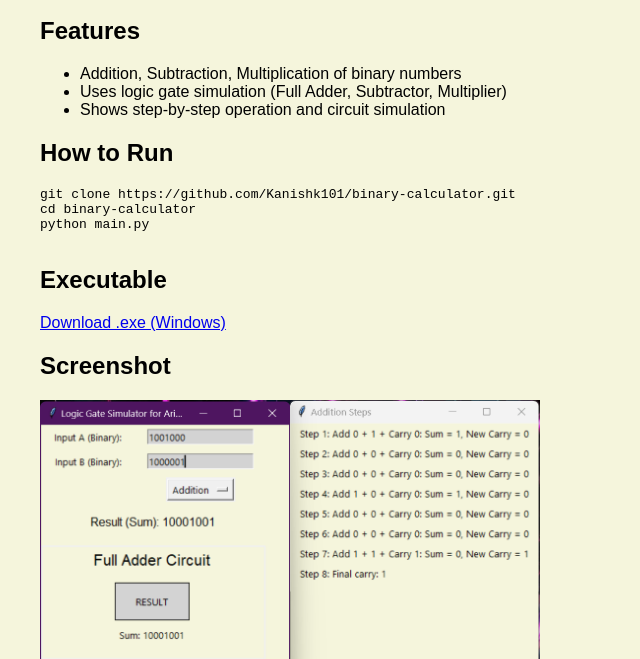
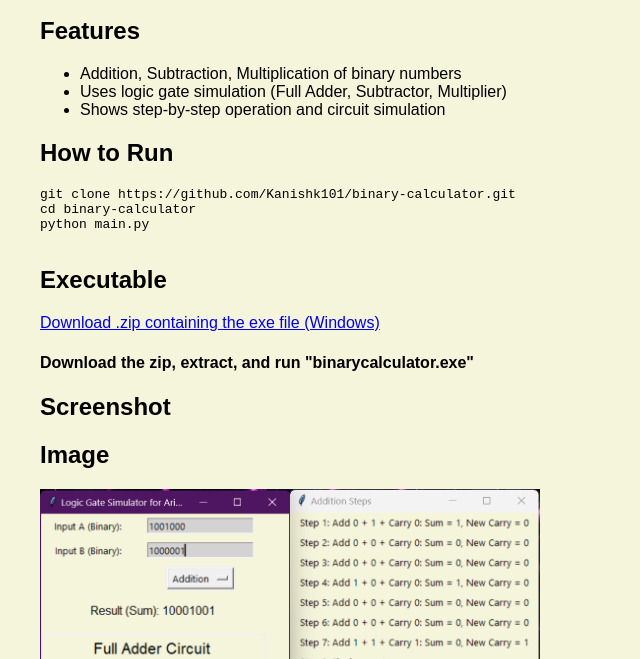
Before and after one commit to Kanishk101/binary-calculator, a plain HTML site: page index.html in a window 1280 px wide. Shown: the part 141-800 px from the top of the page, without its empty margins (0-640 px from the left). Drawn offline with Linux system fonts and the light colour scheme.

Commit message:
Update index.html

```diff
--- a/index.html
+++ b/index.html
@@ -22,9 +22,11 @@ python main.py
   </pre>
 
   <h2>Executable</h2>
-  <p><a href="https://github.com/Kanishk101/binary-calculator/releases">Download .exe (Windows)</a></p>
+  <p><a href="https://github.com/Kanishk101/binary-calculator/releases/download/demo/binarycalculator.zip">Download .zip containing the exe file (Windows)</a></p>
+  <h4>Download the zip, extract, and run "binarycalculator.exe"<h4>
+  <h2>Screenshot</h2>
 
-  <h2>Screenshot</h2>
+  <h2>Image</h2>
   <img src="application-demo.png" width="500"/>
 
 </body>
```
